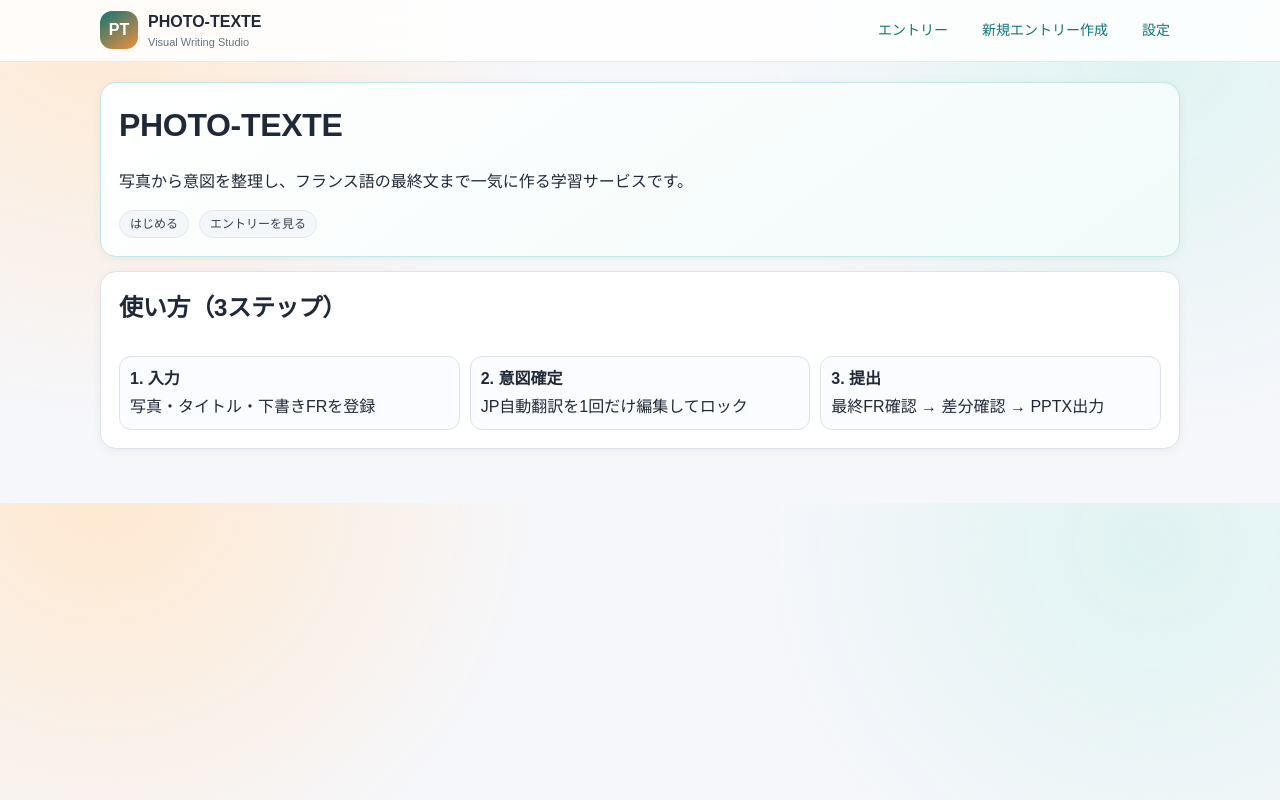
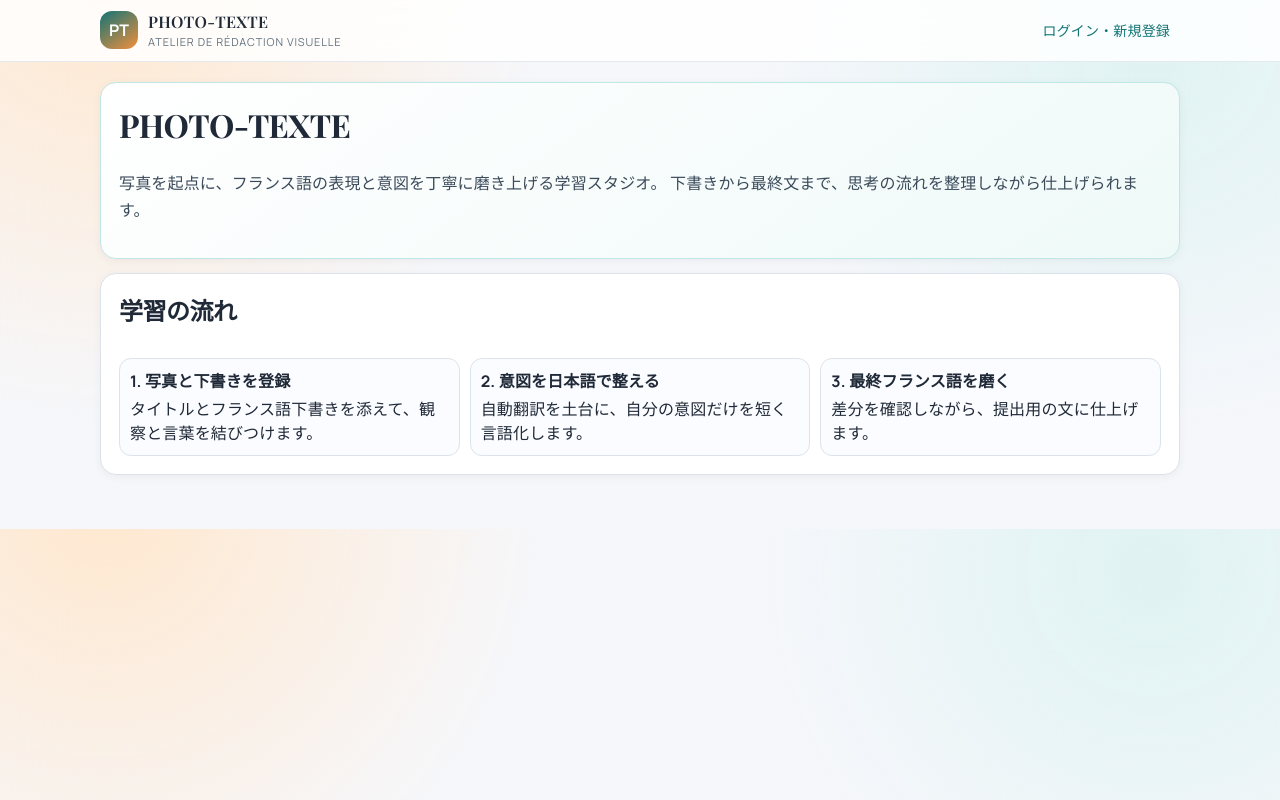
Before and after one commit to mani1261790/PHOTO-TEXTE, a Next.js app: page / in a window 1280 px wide. Built offline with nearby package versions, Linux system fonts and the light colour scheme.

Commit message:
Update landing copy, auth navigation, and fonts

```diff
--- a/app/globals.css
+++ b/app/globals.css
@@ -1,3 +1,5 @@
+@import url('https://fonts.googleapis.com/css2?family=Manrope:wght@300;400;500;600;700&family=Playfair+Display:wght@500;600;700&display=swap');
+
 :root {
   --theme-primary: #127475;
   --theme-primary-pressed: #0f6263;
@@ -29,13 +31,15 @@ body {
 }
 
 body {
-  font-family: 'Avenir Next', 'Hiragino Sans', 'Yu Gothic UI', sans-serif;
+  font-family: 'Manrope', 'Avenir Next', 'Hiragino Sans', 'Yu Gothic UI', sans-serif;
   background:
     radial-gradient(circle at 8% -4%, #ffe8cf 0, transparent 34%),
     radial-gradient(circle at 90% 8%, #dff3f2 0, transparent 32%),
     var(--theme-bg);
   color: var(--theme-ink);
   line-height: 1.5;
+  letter-spacing: 0.01em;
+  -webkit-font-smoothing: antialiased;
 }
 
 main {
@@ -60,7 +64,8 @@ h4,
 h5,
 h6 {
   margin-top: 0;
-  letter-spacing: -0.01em;
+  letter-spacing: -0.02em;
+  font-family: 'Playfair Display', 'Hiragino Mincho ProN', serif;
 }
 
 p {
@@ -94,6 +99,12 @@ p {
   text-decoration: none;
 }
 
+.brand strong {
+  font-family: 'Playfair Display', 'Hiragino Mincho ProN', serif;
+  font-weight: 600;
+  letter-spacing: 0.02em;
+}
+
 .brand:hover {
   text-decoration: none;
 }
@@ -102,6 +113,8 @@ p {
   display: block;
   color: var(--theme-subtle);
   font-size: 11px;
+  letter-spacing: 0.08em;
+  text-transform: uppercase;
 }
 
 .brand-mark {
@@ -319,6 +332,12 @@ button[disabled] {
   background: linear-gradient(145deg, #ffffff, #effaf8);
 }
 
+.hero-lead {
+  font-size: 16px;
+  line-height: 1.7;
+  color: #3b4a5a;
+}
+
 .hero-title-row {
   display: flex;
   align-items: center;
--- a/app/page.tsx
+++ b/app/page.tsx
@@ -1,39 +1,30 @@
-import Link from 'next/link';
-
 export default function Home() {
   return (
     <div>
-      <div className="card panel-highlight">
+      <div className="card panel-highlight hero">
         <h1>PHOTO-TEXTE</h1>
-        <p>
-          写真から意図を整理し、フランス語の最終文まで一気に作る学習サービスです。
+        <p className="hero-lead">
+          写真を起点に、フランス語の表現と意図を丁寧に磨き上げる学習スタジオ。
+          下書きから最終文まで、思考の流れを整理しながら仕上げられます。
         </p>
-        <div className="actions-row">
-          <Link href="/login" className="badge">
-            はじめる
-          </Link>
-          <Link href="/entries" className="badge">
-            エントリーを見る
-          </Link>
-        </div>
       </div>
 
       <div className="card">
         <div className="section-head">
-          <h2>使い方（3ステップ）</h2>
+          <h2>学習の流れ</h2>
         </div>
         <div className="flow-grid">
           <div className="flow-box">
-            <strong>1. 入力</strong>
-            写真・タイトル・下書きFRを登録
+            <strong>1. 写真と下書きを登録</strong>
+            タイトルとフランス語下書きを添えて、観察と言葉を結びつけます。
           </div>
           <div className="flow-box">
-            <strong>2. 意図確定</strong>
-            JP自動翻訳を1回だけ編集してロック
+            <strong>2. 意図を日本語で整える</strong>
+            自動翻訳を土台に、自分の意図だけを短く言語化します。
           </div>
           <div className="flow-box">
-            <strong>3. 提出</strong>
-            最終FR確認 → 差分確認 → PPTX出力
+            <strong>3. 最終フランス語を磨く</strong>
+            差分を確認しながら、提出用の文に仕上げます。
           </div>
         </div>
       </div>
--- a/components/TopNav.tsx
+++ b/components/TopNav.tsx
@@ -1,6 +1,20 @@
+'use client';
+
 import Link from 'next/link';
+import { useEffect, useState } from 'react';
+
+import { getAccessToken } from '@/lib/auth/token-store';
 
 export function TopNav() {
+  const [isAuthed, setIsAuthed] = useState(false);
+
+  useEffect(() => {
+    const syncAuth = () => setIsAuthed(Boolean(getAccessToken()));
+    syncAuth();
+    window.addEventListener('storage', syncAuth);
+    return () => window.removeEventListener('storage', syncAuth);
+  }, []);
+
   return (
     <header className="topnav">
       <div className="topnav-inner">
@@ -10,13 +24,18 @@ export function TopNav() {
           </span>
           <span>
             <strong>PHOTO-TEXTE</strong>
-            <small>Visual Writing Studio</small>
+            <small>Atelier de rédaction visuelle</small>
           </span>
         </Link>
         <nav className="topnav-links" aria-label="主要メニュー">
-          <Link href="/entries">エントリー</Link>
-          <Link href="/entries/new">新規エントリー作成</Link>
-          <Link href="/settings">設定</Link>
+          {isAuthed ? (
+            <>
+              <Link href="/entries">エントリー一覧</Link>
+              <Link href="/settings">設定</Link>
+            </>
+          ) : (
+            <Link href="/login">ログイン・新規登録</Link>
+          )}
         </nav>
       </div>
     </header>
```
Also changed, not shown: app/entries/new/page.tsx (+8 -1 lines), app/entries/page.tsx (+9 -1 lines), components/EntryWizard.tsx (+7 -1 lines).
